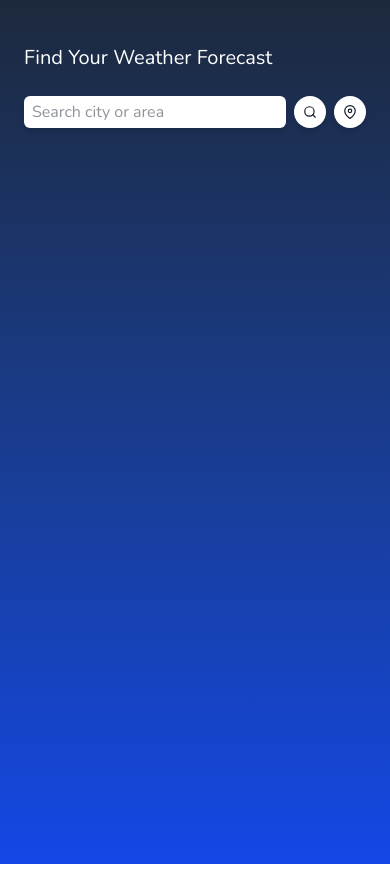
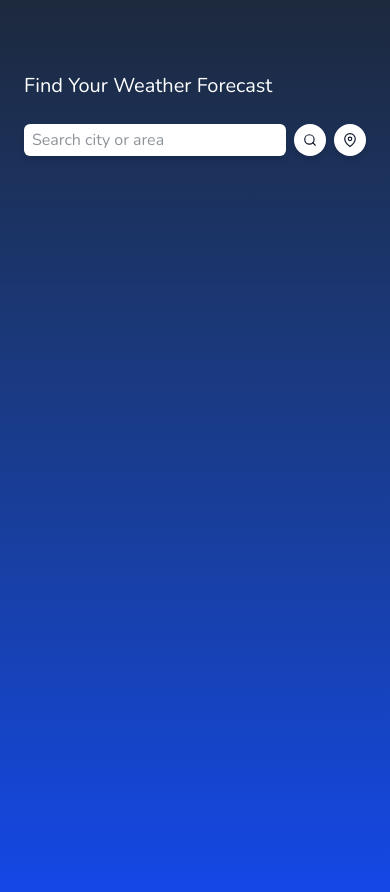
Before and after one commit to jennydigne/weather-app, a Next.js app: page / in a window 390 px wide. Before the commit the page ends 864 px from the top, so only its background shows below. Built offline with nearby package versions, Linux system fonts and the light colour scheme.

Commit message:
increased mt

```diff
--- a/pages/index.js
+++ b/pages/index.js
@@ -65,7 +65,7 @@ export default function Home() {
 
   return (
     <div className="min-h-screen flex items-center justify-center flex-col bg-gradient-to-b from-slate-800 to-blue-700">
-      <div className="w-full min-h-screen mt-5 sm:mt-0 sm:min-h-0 sm:w-[350px] sm:w- flex flex-col sm:bg-white/30 sm:rounded-lg sm:border sm:border-white/30 sm:backdrop-blur-xl sm:shadow-2xl p-6">
+      <div className="w-full min-h-screen mt-12 sm:mt-0 sm:min-h-0 sm:w-[350px] sm:w- flex flex-col sm:bg-white/30 sm:rounded-lg sm:border sm:border-white/30 sm:backdrop-blur-xl sm:shadow-2xl p-6">
         {!weather && <h2 className="text-xl mb-6 text-white">Find Your Weather Forecast</h2>}
         <div className="flex items-center">
           <input className="w-full bg-white shadow-md rounded-md py-1 px-2 focus:outline-0"
```
